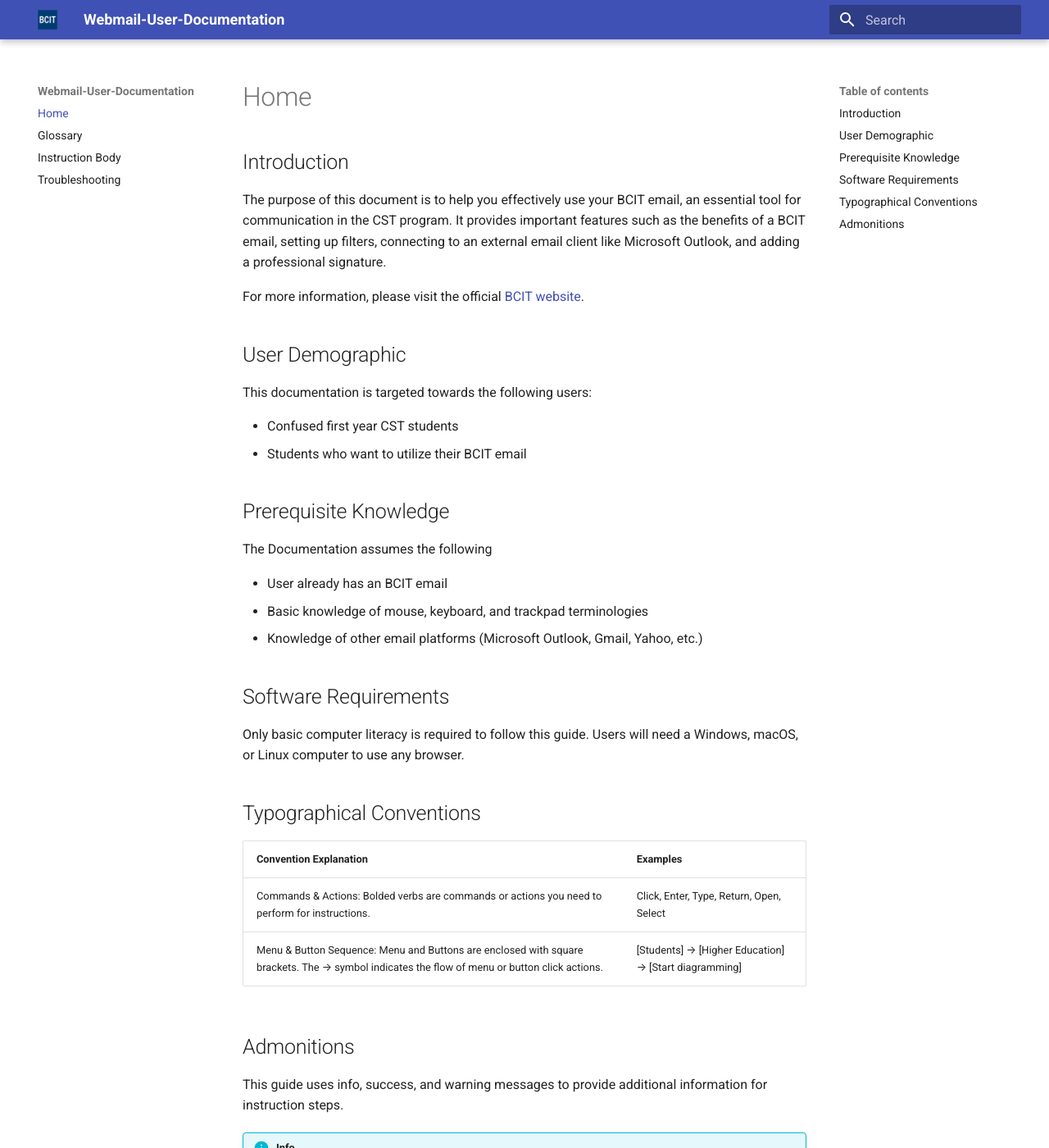
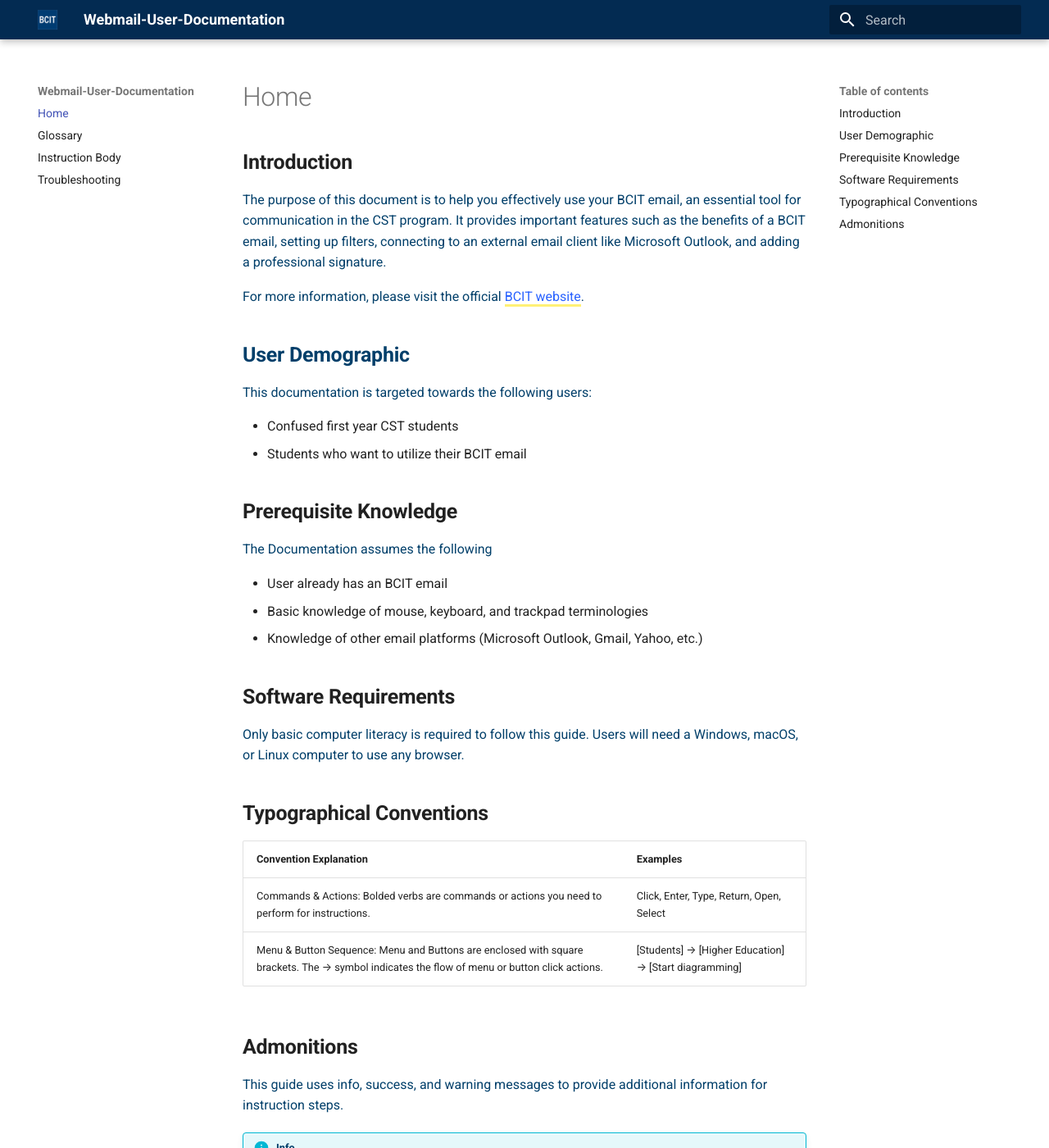
Before and after one commit to CJMCarlos/Webmail-User-Documentation, an MkDocs documentation site: the page built from docs/index.md, in a window 1280 px wide and 1400 px high. Shown: the whole window at 82% size. Built offline with MkDocs 1.6.1 and Material for MkDocs 9.7.7, drawn with Linux system fonts in a browser that asks for light colours.

Commit message:
Add BCIT hyperlink effect

```diff
--- a/docs/index.md
+++ b/docs/index.md
@@ -1,19 +1,19 @@
 # Home
 
-## Introduction
+## **Introduction**
 
 The purpose of this document is to help you effectively use your BCIT email, an essential tool for communication in the CST program. It provides important features such as the benefits of a BCIT email, setting up filters, connecting to an external email client like Microsoft Outlook, and adding a professional signature.
 
 For more information, please visit the official [BCIT website](https://kb.bcit.ca/student/logging-in-to-mybcit-125/).
 
-## User Demographic
+## <span style="color:#013F6A">**User Demographic**</span>
 
 This documentation is targeted towards the following users:
 
 - Confused first year CST students
 - Students who want to utilize their BCIT email
 
-## Prerequisite Knowledge
+## **Prerequisite Knowledge**
 
 The Documentation assumes the following
 
@@ -21,18 +21,18 @@ The Documentation assumes the following
 - Basic knowledge of mouse, keyboard, and trackpad terminologies
 - Knowledge of other email platforms (Microsoft Outlook, Gmail, Yahoo, etc.)
 
-## Software Requirements
+## **Software Requirements**
 
 Only basic computer literacy is required to follow this guide. Users will need a Windows, macOS, or Linux computer to use any browser.
 
-## Typographical Conventions
+## **Typographical Conventions**
 
 | Convention Explanation                                                                                                                       | Examples                                              |
 | -------------------------------------------------------------------------------------------------------------------------------------------- | ----------------------------------------------------- |
 | Commands & Actions: Bolded verbs are commands or actions you need to perform for instructions.                                               | Click, Enter, Type, Return, Open, Select              |
 | Menu & Button Sequence: Menu and Buttons are enclosed with square brackets. The → symbol indicates the flow of menu or button click actions. | [Students] → [Higher Education] → [Start diagramming] |
 
-## Admonitions
+## **Admonitions**
 
 This guide uses info, success, and warning messages to provide additional information for instruction steps.
 
--- /dev/null
+++ b/docs/stylesheet/extra.css
@@ -0,0 +1,36 @@
+/* HEADER: BCIT HEADER COLOUR */
+[data-md-color-scheme="header1"] {
+  --md-primary-fg-color: #032b52;
+  --md-primary-fg-color--light: #032b52;
+  --md-primary-fg-color--dark: #032b52;
+}
+
+.fancy-text {
+  font-weight: 800; /* extra bold */
+  color: white; /* main text color */
+  -webkit-text-stroke: 1px black; /* outline */
+  text-shadow: 2px 2px 0 black; /* shadow effect */
+}
+
+/* DEFAULT TEXT */
+/* body {
+  color: #013f6a;
+} */
+
+.md-typeset p {
+  color: #013f6a;
+}
+
+/* HYPERLINK SECTION */
+.md-typeset a {
+  color: #2962ff;
+  text-decoration: none;
+
+  border-bottom: 3px solid #fff176;
+}
+
+/* HYPERLINK HOVER EFFECT */
+.md-typeset a:hover {
+  color: #013f6a;
+  border-bottom-color: #013f6a;
+}
--- a/docs/stylesheets/extra.css
+++ /dev/null
@@ -1,5 +0,0 @@
-[data-md-color-scheme="custom"] {
-  --md-primary-fg-color: #032b52;
-  --md-primary-fg-color--light: #032b52;
-  --md-primary-fg-color--dark: #032b52;
-}
--- a/mkdocs.yml
+++ b/mkdocs.yml
@@ -3,9 +3,9 @@ site_url: https://mydomain.org/Webmail-User-Documentation
 theme:
   name: material
   palette:
-    scheme: indigo
-    primary: custom
-    accent: indigo
+    scheme: header1
+    primary: indigo
+    accent: yellow
 
   logo: assets/channels4_profile.jpg
   favicon: assets/channels4_profile.jpg
@@ -18,4 +18,4 @@ markdown_extensions:
   - tables
 
 extra_css:
-  - stylesheets/extra.css
+  - stylesheet/extra.css
```
Also changed, not shown: other parts of docs/index.md (+1 -5 lines), README.md (+40 -1 lines).
